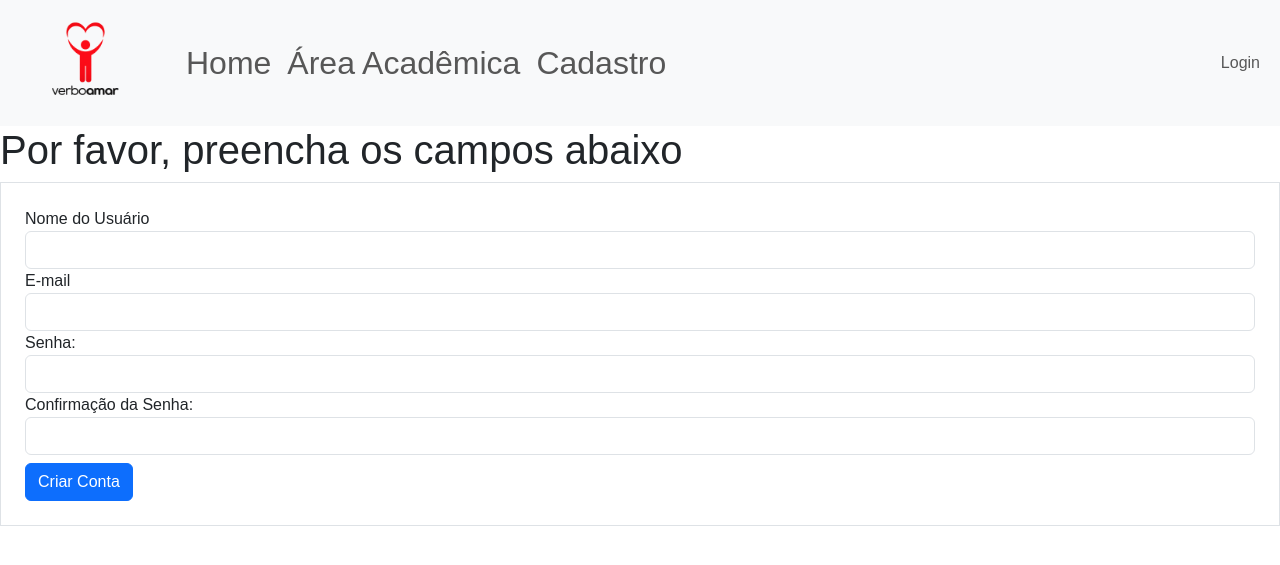
After one commit to vitorcosta98/site_VerboAmar, a Flask app: page /cadastro/cad_professor in a window 1280 px wide. The commit adds this page. Shown: the top 565 px of the page. Run offline with Flask 3, Linux system fonts and the light colour scheme; some libraries are stand-ins or nearby versions.

Commit message:
Criacao db (#7)
* enhancement: Criação de página de cadastro de professor. Não operacional

* fix: registro no banco de dados usuários

```diff
--- a/site_verbo_amar/__init__.py
+++ b/site_verbo_amar/__init__.py
@@ -17,4 +17,6 @@ login_manager = LoginManager(app)
 login_manager.login_view = 'login'
 login_manager.login_message_category = 'alert-info'
 
-from site_verbo_amar import routes
+from site_verbo_amar import routes,models
+with app.app_context():
+    database.create_all()
--- a/site_verbo_amar/forms.py
+++ b/site_verbo_amar/forms.py
@@ -1,18 +1,16 @@
 from flask_wtf import FlaskForm
 from flask_wtf.file import FileField, FileAllowed
-from wtforms import StringField, PasswordField, SubmitField, BooleanField, TextAreaField
+from wtforms import StringField, PasswordField, SubmitField, BooleanField, TextAreaField, DateField
 from wtforms.validators import DataRequired, Length, Email, EqualTo, ValidationError
 from site_verbo_amar.models import Usuario
 from flask_login import current_user
 
 class FormCriarConta(FlaskForm):
     username = StringField("Nome do Usuário", validators=[DataRequired()])
-    email = professor = BooleanField("Professor", validators=[DataRequired()])
+    email = StringField("E-mail", validators=[DataRequired(), Email()])
     senha = PasswordField("Senha:", validators=[DataRequired(), Length(6, 20)])
-    professor = BooleanField("Professor", validators=[DataRequired()])
-    adm = BooleanField("Adm", validators=[DataRequired()])
-    cursos = StringField("Cursos", validators=[DataRequired()])
-    confirmacao_senha = PasswordField("Confirmação da Senha:", validators=[DataRequired(), EqualTo(senha)])
+    confirmacao_senha = PasswordField("Confirmação da Senha:", validators=[DataRequired(), EqualTo('senha')])
+
     botao_submit_criarconta = SubmitField('Criar Conta')
 
     def validate_email(self, email):
--- a/site_verbo_amar/routes.py
+++ b/site_verbo_amar/routes.py
@@ -43,3 +43,17 @@ def login():
 @app.route('/cadastro')
 def cadastro():
     return render_template('cadastro.html')
+
+@app.route('/cadastro/cad_professor', methods=['GET','POST'])
+def cad_professor():
+    form_criarconta = FormCriarConta()
+    if form_criarconta.validate_on_submit() and 'botao_submit_criarconta' in request.form:
+        senha_cript = bcrypt.generate_password_hash(form_criarconta.senha.data)
+        usuario = Usuario(username=form_criarconta.username.data,
+                          email=form_criarconta.email.data,
+                          senha=senha_cript)
+        database.session.add(usuario)
+        database.session.commit()
+        flash(f'Conta criada para o e-mail: {form_criarconta.email.data}', 'alert-success')
+        return redirect(url_for('home'))
+    return render_template('cad_professor.html', form_criarconta=form_criarconta)
--- /dev/null
+++ b/site_verbo_amar/templates/cad_professor.html
@@ -0,0 +1,82 @@
+
+{% extends 'base.html'%}
+
+{% block body %}
+
+<h1>Por favor, preencha os campos abaixo</h1>
+
+
+<div class="col">
+  <form method="POST", action="" class="border p-4 mt-1">
+    {{ form_criarconta.csrf_token }}
+    <fieldset>
+
+      <div class="form-group">
+        {{ form_criarconta.username.label(class="form-control-label") }}
+        {% if form_criarconta.username.errors %}
+          {{ form_criarconta.username(class='form-control is-invalid')}}
+      </div>
+      <div class="invalid-feedback">
+        {% for erro in form_criarconta.username.errors %}
+          {{erro}}
+        {% endfor %}
+      </div>
+      {% else %}
+        {{form_criarconta.username(class="form-control")}}
+      {% endif %}
+    </fieldset>
+
+    <fieldset>
+      <div class="form-group">
+        {{ form_criarconta.email.label(class="form-control-label") }}
+        {% if form_criarconta.email.errors %}
+          {{ form_criarconta.email(class='form-control is-invalid')}}
+      </div>
+      <div class="invalid-feedback">
+        {% for erro in form_criarconta.email.errors %}
+          {{erro}}
+        {% endfor %}
+      </div>
+      {% else %}
+        {{form_criarconta.email(class="form-control")}}
+      {% endif %}
+    </fieldset>
+
+    <fieldset>
+      <div class="form-group">
+        {{ form_criarconta.senha.label(class="form-control-label") }}
+        {% if form_criarconta.senha.errors %}
+          {{ form_criarconta.senha(class='form-control is-invalid')}}
+      </div>
+      <div class="invalid-feedback">
+        {% for erro in form_criarconta.senha.errors %}
+          {{erro}}
+        {% endfor %}
+      </div>
+      {% else %}
+        {{form_criarconta.senha(class="form-control")}}
+      {% endif %}
+    </fieldset>
+
+    <fieldset>
+      <div class="form-group">
+        {{ form_criarconta.confirmacao_senha.label(class="form-control-label") }}
+        {% if form_criarconta.confirmacao_senha.errors %}
+          {{ form_criarconta.confirmacao_senha(class='form-control is-invalid')}}
+      </div>
+      <div class="invalid-feedback">
+        {% for erro in form_criarconta.confirmacao_senha.errors %}
+          {{erro}}
+        {% endfor %}
+      </div>
+      {% else %}
+        {{form_criarconta.confirmacao_senha(class="form-control")}}
+      {% endif %}
+    </fieldset>
+
+      {{form_criarconta.botao_submit_criarconta(class='btn btn-primary mt-2')}}
+  </form>
+</div>
+
+
+{% endblock %}
```
Also changed, not shown: site_verbo_amar/models.py (+3 -4 lines), site_verbo_amar/templates/cadastro.html (+5 -3 lines), instance/site.db (added).
